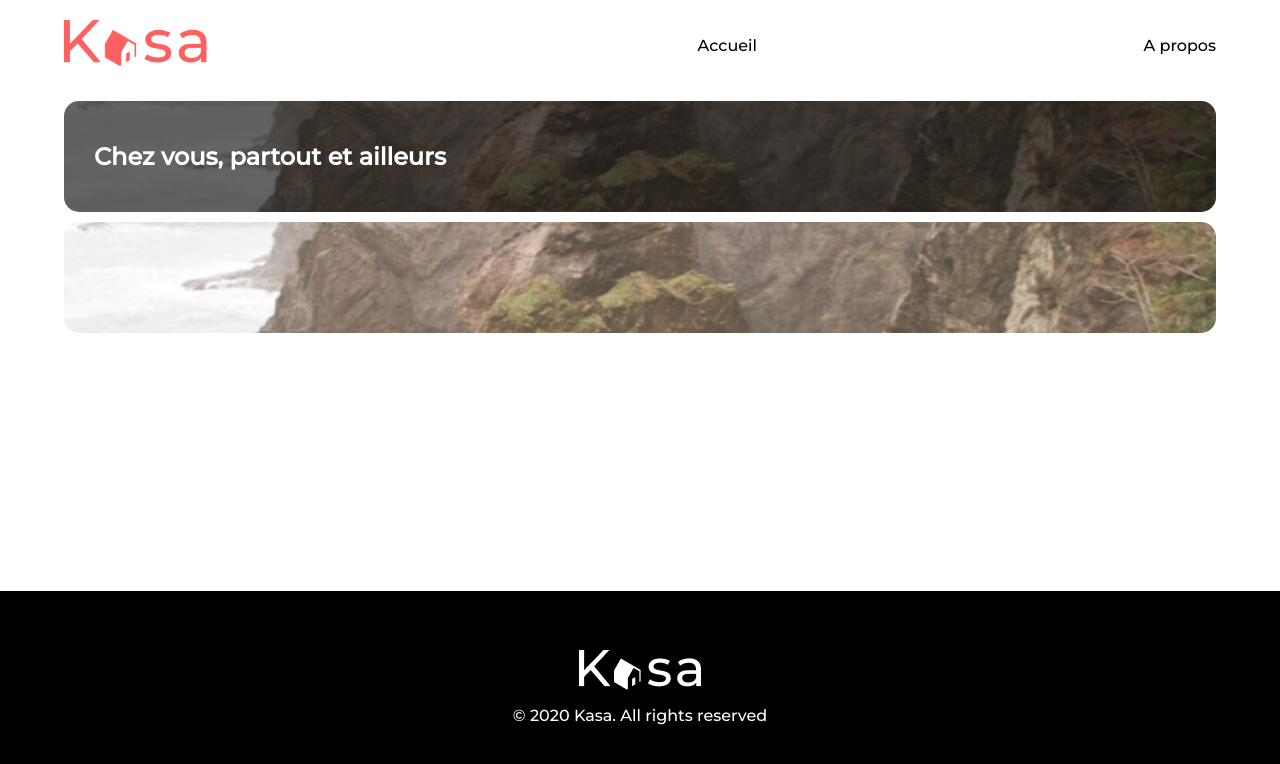
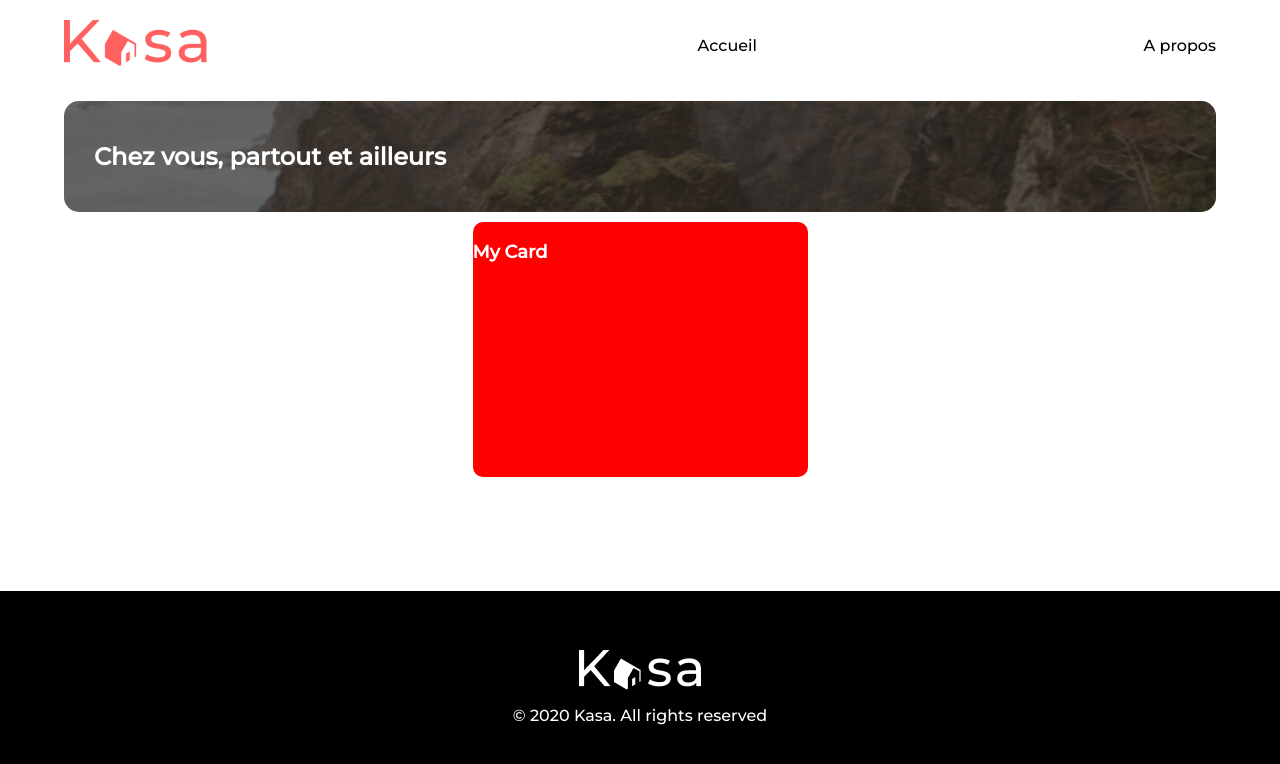
Before and after one commit to AugustinDmrt/Kasa, a React (Vite) app: page / in a window 1280 px wide. Shown: the top 764 px of the page. Built offline with nearby package versions, Linux system fonts and the light colour scheme.

Commit message:
Mise en page de la carte et de la page d'accueil

```diff
--- a/src/components/Card/Card.sass
+++ b/src/components/Card/Card.sass
@@ -0,0 +1,15 @@
+.card
+  width: 335px
+  height: 255px
+  border-radius: 10px
+  background-color: red
+
+
+
+  .card-title
+    font-size: 18px
+    font-weight: bold
+    color: white
+    width: 100%
+    height: 100%
+    margin: 0
--- a/src/components/Card/Card.tsx
+++ b/src/components/Card/Card.tsx
@@ -1,7 +1,10 @@
+import "./Card.sass";
+
 const Card = () => {
   return (
-    <div>
-      <h1>My Card</h1>
+    <div className="card">
+      <img className="card-image" src="" alt="" />
+      <h1 className="card-title">My Card</h1>
     </div>
   );
 };
--- a/src/pages/Home/Home.sass
+++ b/src/pages/Home/Home.sass
@@ -0,0 +1,5 @@
+.home-container
+  display: flex
+  flex-direction: column
+  align-items: center
+  justify-content: center
--- a/src/pages/Home/Home.tsx
+++ b/src/pages/Home/Home.tsx
@@ -1,12 +1,13 @@
 import BannerImgHome from "../../assets/images/layout/fond1.png";
 import Banner from "../../components/Banner/Banner";
+import Card from "../../components/Card/Card";
 import "./Home.sass";
 
 const Home = () => {
   return (
     <div className="home-container">
       <Banner img={BannerImgHome} text="Chez vous, partout et ailleurs" />
-      <Banner img={BannerImgHome} text="" />
+      <Card />
     </div>
   );
 };
```
